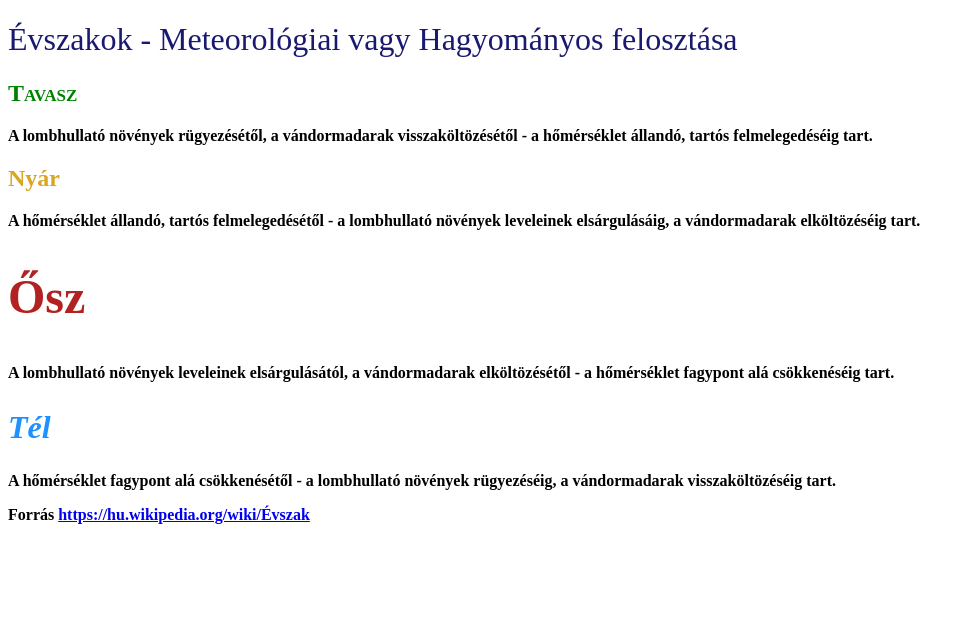
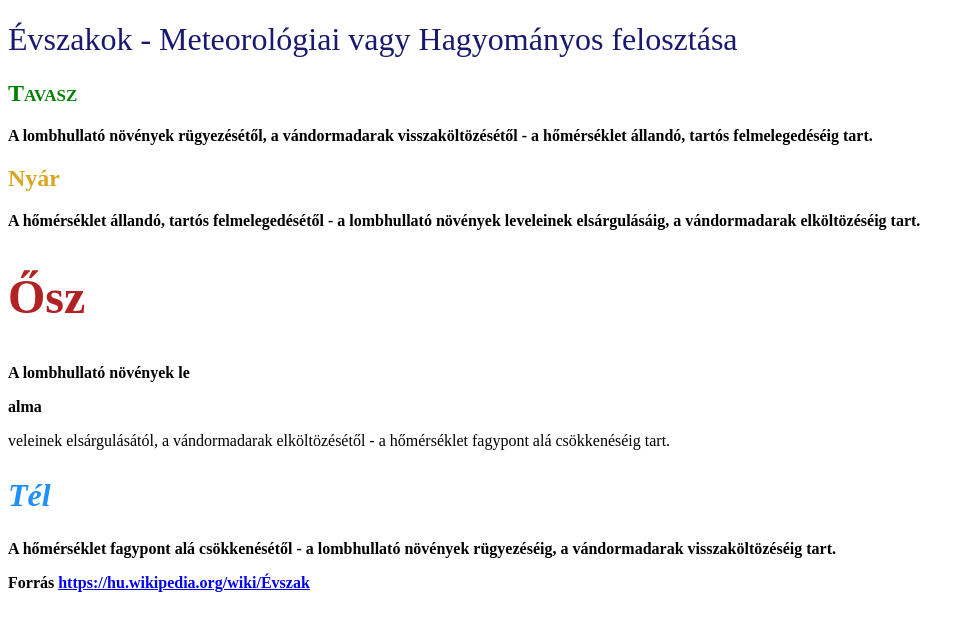
Before and after one commit to kallaiszetlikdav96/mai0204, a plain HTML site: page evszak2.html in a window 1280 px wide. Shown: the whole page, without its empty margins (0-975 px from the left). Drawn offline with Linux system fonts and the light colour scheme; a web font is replaced by a local one.

Commit message:
harmadik

```diff
--- a/evszak2.html
+++ b/evszak2.html
@@ -19,7 +19,9 @@
 <p>A hőmérséklet állandó, tartós felmelegedésétől - a lombhullató növények leveleinek elsárgulásáig, a vándormadarak elköltözéséig tart.</p>
 
 <h2 class="autumn">Ősz</h2>
-<p>A lombhullató növények leveleinek elsárgulásától, a vándormadarak elköltözésétől - a hőmérséklet fagypont alá csökkenéséig tart.</p>
+<p>A lombhullató növények le
+
+    <p>alma</p>veleinek elsárgulásától, a vándormadarak elköltözésétől - a hőmérséklet fagypont alá csökkenéséig tart.</p>
 
 <h2 class="winter">Tél</h2>
 <p>A hőmérséklet fagypont alá csökkenésétől - a lombhullató növények rügyezéséig, a vándormadarak visszaköltözéséig tart.</p>
```
